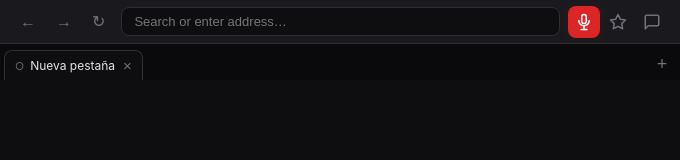
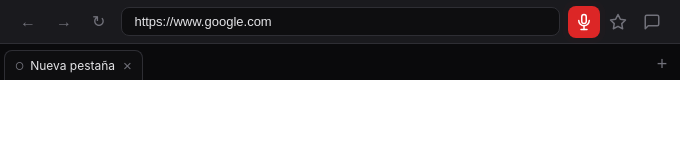
Before and after one commit to sotivan/whaip, an Electron app: page electron/renderer/index.html in a window 680 px wide. Both pictures are taken after a click on the button 340 px from the left and 460 px from the top of the page. Drawn offline with Linux system fonts and the light colour scheme; no server answers.

Commit message:
Fix black screen after start screen dismiss
Pre-load home URL during init() while the webview is still hidden behind
the start screen (visibility:hidden). When the start screen fades out the
page is already loaded — no black flash. Also set browser-pane background
to white as a safety net for any edge-case gap.

Co-Authored-By: Claude Sonnet 4.6 <noreply@anthropic.com>

```diff
--- a/electron/renderer/browser.js
+++ b/electron/renderer/browser.js
@@ -680,16 +680,25 @@ function showPasswordSavePrompt(domain) {
 ;(async function init() {
   const cfg = await window.whaip.getConfig()
   window._homeUrl = cfg?.browser?.home_url || 'https://www.google.com'
-  // Don't load home yet — start screen is visible. Load when start screen hides.
-  addressBar.value = ''
+  // Pre-load home URL now (webview is hidden behind start screen via visibility:hidden).
+  // This way Google is already loaded when the start screen dismisses — no black flash.
+  const activeWv = wv()
+  if (activeWv && (!activeWv.src || activeWv.src === 'about:blank')) {
+    activeWv.src = window._homeUrl
+  }
+  addressBar.value = window._homeUrl
   btnBack.style.opacity    = '0.35'
   btnForward.style.opacity = '0.35'
 })()
 
-// Called by start-screen.js when the start screen is dismissed
+// Called by start-screen.js when the start screen is dismissed.
+// Home is already pre-loaded in init(); only navigate if the webview is still blank.
 window.loadHomeUrl = function() {
-  if (window._homeUrl && (wv().src === 'about:blank' || !wv().src)) {
-    wv().src = window._homeUrl
-    addressBar.value = window._homeUrl
+  const activeWv = wv()
+  if (!activeWv) return
+  const currentUrl = activeWv.getURL?.() || activeWv.src || ''
+  if (!currentUrl || currentUrl === 'about:blank') {
+    activeWv.src = window._homeUrl || 'https://www.google.com'
+    addressBar.value = activeWv.src
   }
 }
--- a/electron/renderer/styles.css
+++ b/electron/renderer/styles.css
@@ -149,6 +149,7 @@ body {
   flex: 1;
   position: relative;
   overflow: hidden;
+  background: #fff;   /* prevents black flash while webview loads */
 }
 
 webview {
```
